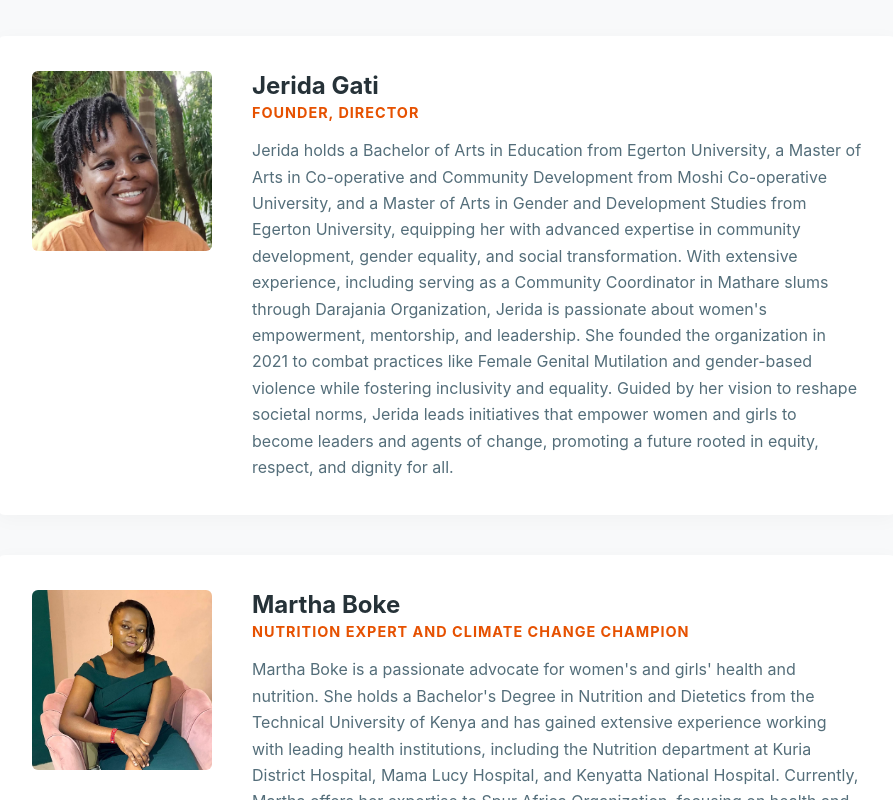
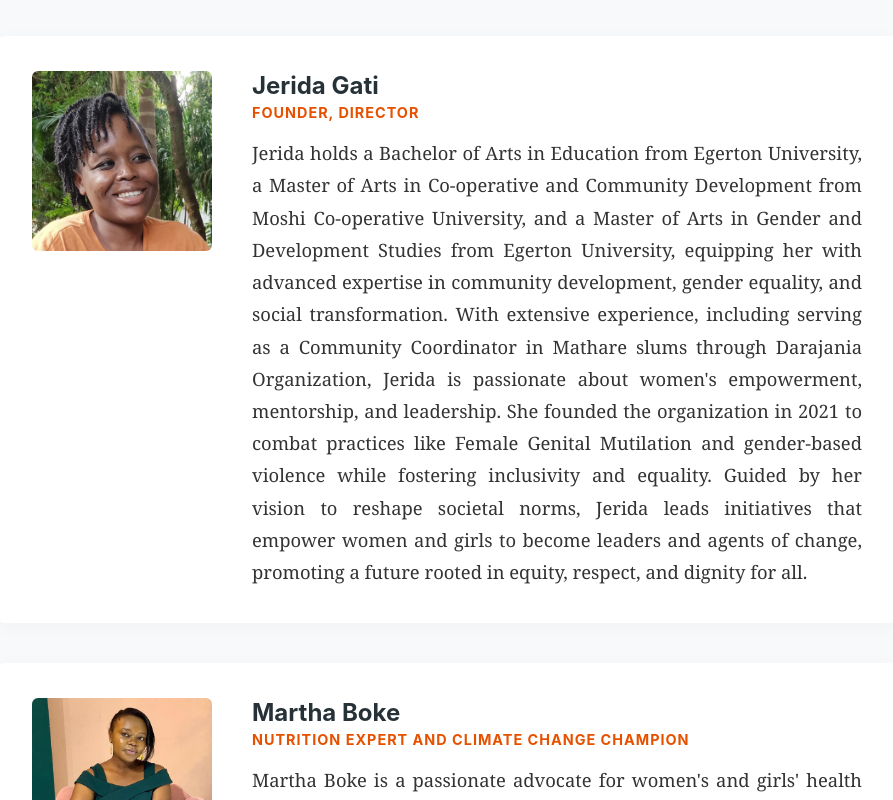
Before and after one commit to boyani-Otieno/gati-foundation, a React (Create React App) app: page /about in a window 1280 px wide. Shown: the part 1960-2760 px from the top of the page, without its empty margins (193-1086 px from the left). Built offline with nearby package versions, Linux system fonts and the light colour scheme.

Commit message:
minor edits on about css

```diff
--- a/src/components/about/about.module.css
+++ b/src/components/about/about.module.css
@@ -132,10 +132,12 @@
 }
 
 .memberBio {
-  font-size: 1rem;
-  line-height: 1.65;
-  color: #546e7a;
+  font-family: "Georgia", "Times New Roman", Times, serif;
+  font-size: 1.15rem;
+  line-height: 1.75;
+  color: #333333;
   margin: 0;
+  text-align: justify;
 }
 
 @media screen and (max-width: 768px) {
```
